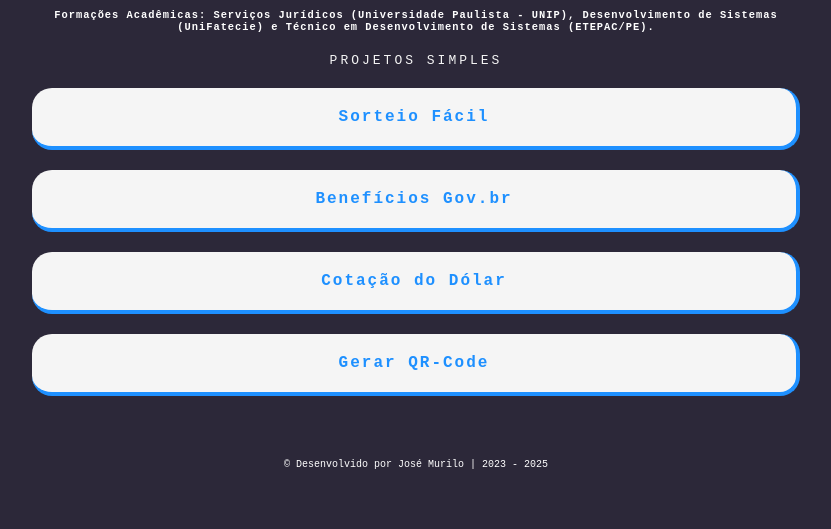
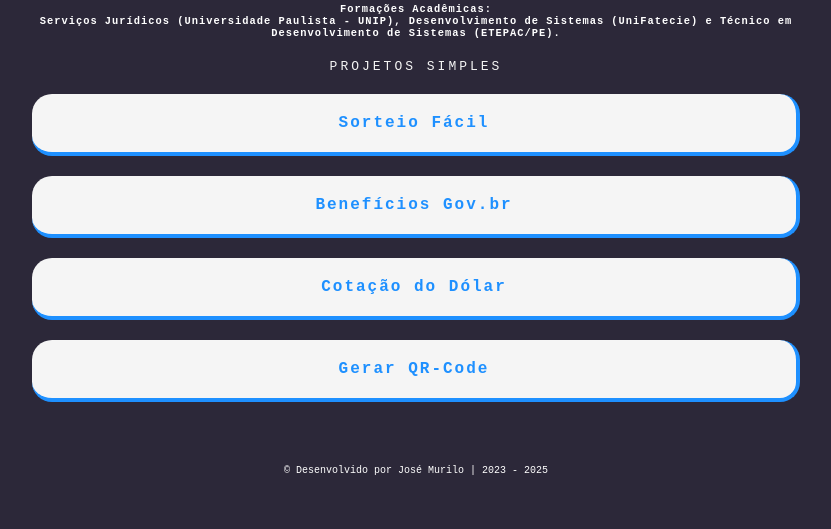
Before and after one commit to jmurilojm/linktree, a plain HTML site: page index.html in a window 1280 px wide. Shown: the part 271-800 px from the top of the page, without its empty margins (224-1055 px from the left). Drawn offline with nearby package versions, Linux system fonts and the light colour scheme.

Commit message:
update index.html

```diff
--- a/index.html
+++ b/index.html
@@ -19,7 +19,7 @@
       <img src="src/images/img-logo-perfil.jpg" alt="Foto de perfil">
       <h1>José Murilo</h1>
       <h2>Developer</h2>
-      <p>Formações Acadêmicas: Serviços Jurídicos (Universidade Paulista - UNIP), Desenvolvimento de Sistemas (UniFatecie) e Técnico em Desenvolvimento de Sistemas (ETEPAC/PE).</p>
+      <p>Formações Acadêmicas: <br>Serviços Jurídicos (Universidade Paulista - UNIP), Desenvolvimento de Sistemas (UniFatecie) e Técnico em Desenvolvimento de Sistemas (ETEPAC/PE).</p>
     </header>
 
     <nav class="links">
```
